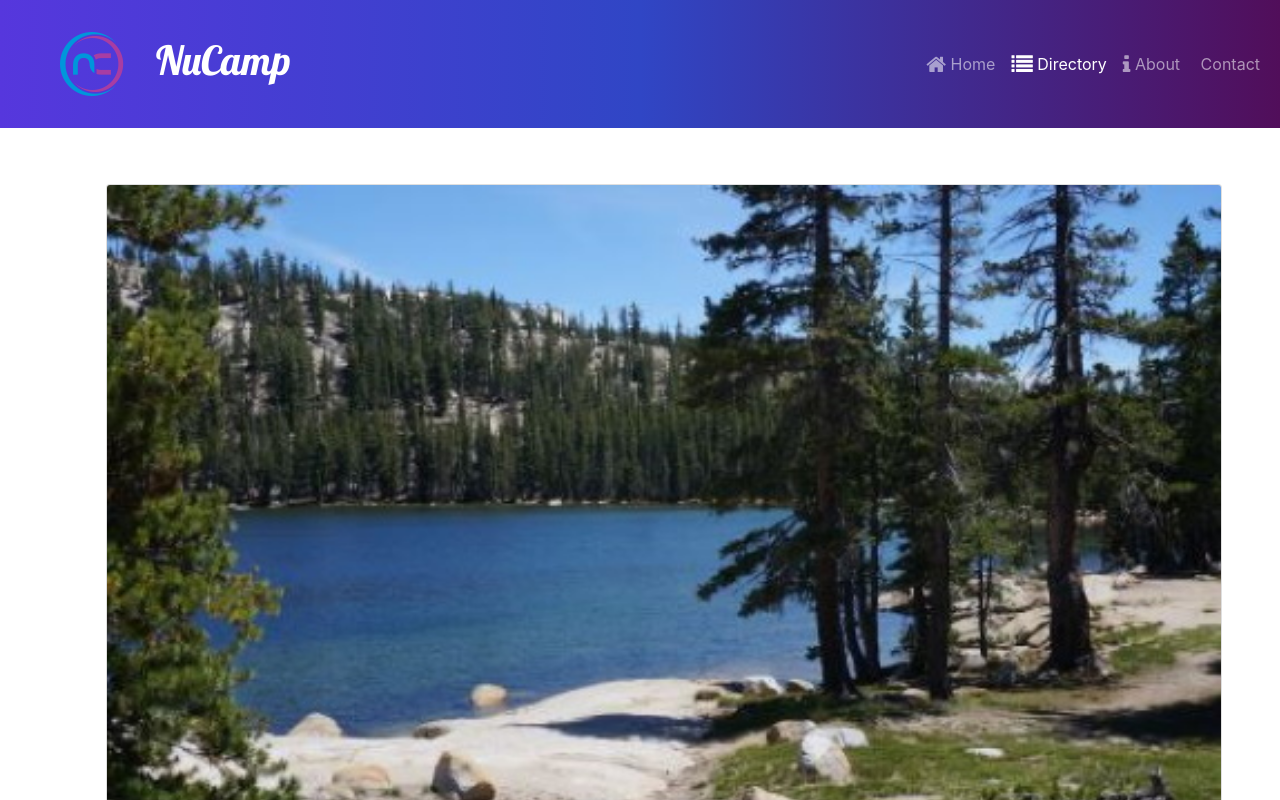
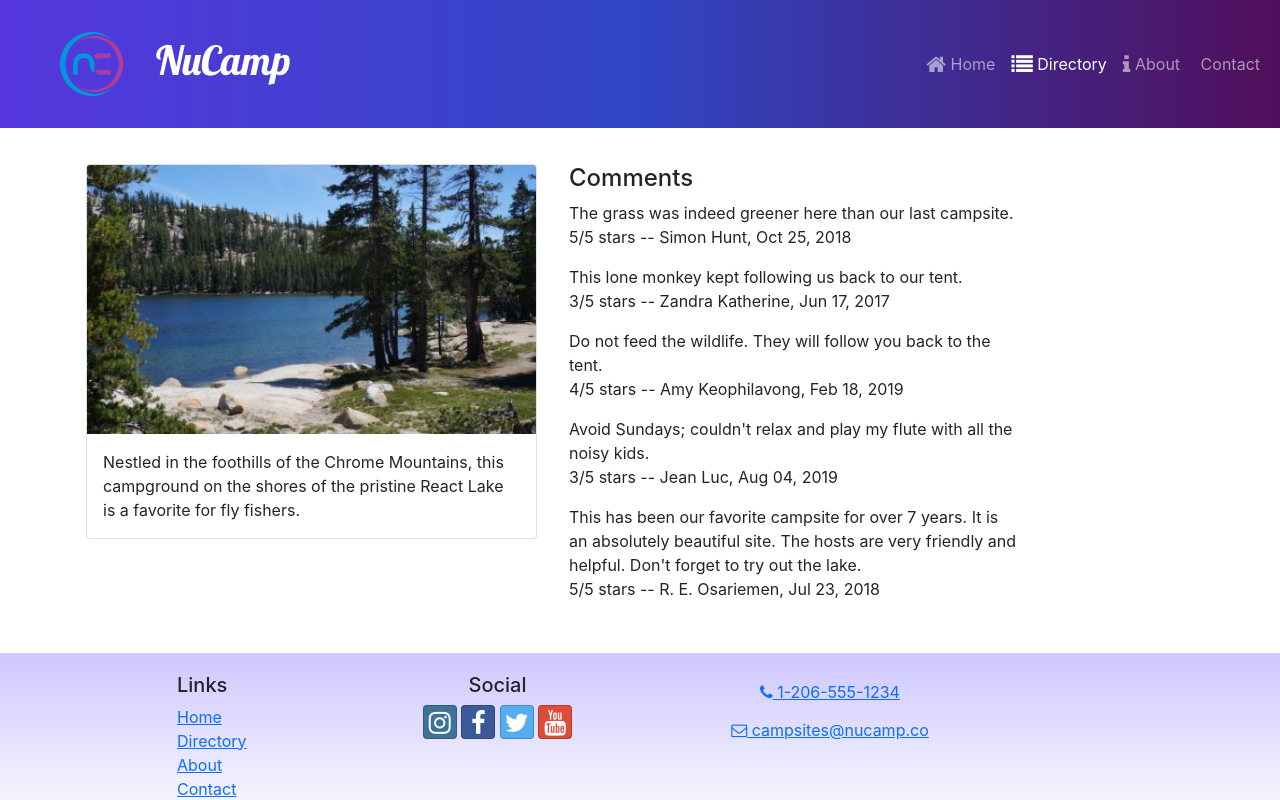
Before and after one commit to VittorioAltagracia/Camp-Website-Redux, a React (Create React App) app: page /directory/0 in a window 1280 px wide. Shown: the top 800 px of the page. Built offline with nearby package versions, Linux system fonts and the light colour scheme.

Commit message:
Added comments rendering

```diff
--- a/src/features/campsites/CampsiteDetail.js
+++ b/src/features/campsites/CampsiteDetail.js
@@ -4,7 +4,7 @@
   const { image, name, description } = campsite;
 
   return (
-    <Col md="12" className="m-4">
+    <Col md="5" className="m-1">
       <Card>
         <CardImg top src={image} alt={name} />
         <CardBody>
--- /dev/null
+++ b/src/features/comments/Comment.js
@@ -0,0 +1,15 @@
+import { formatDate } from "../../utils/formatDate";
+
+const Comment = ({ comment }) => {
+  const { text: commentText, rating, author, date } = comment;
+
+  return (
+    <p>
+      {commentText}
+      <br />
+      {rating}/5 stars -- {author}, {formatDate(date)}
+    </p>
+  );
+};
+
+export default Comment;
--- /dev/null
+++ b/src/features/comments/CommentSlice.js
@@ -0,0 +1,7 @@
+import { COMMENTS } from "../../app/shared/COMMENTS";
+
+export const selectCommentsByCampsiteId = (campsiteId) => {
+  return COMMENTS.filter(
+    (comment) => comment.campsiteId === parseInt(campsiteId)
+  );
+};
--- /dev/null
+++ b/src/features/comments/CommentsList.js
@@ -0,0 +1,25 @@
+import { Col } from "reactstrap";
+import Comment from "./Comment";
+import { selectCommentsByCampsiteId } from "./CommentSlice";
+
+const CommentsList = ({ campsiteId }) => {
+  const comments = selectCommentsByCampsiteId(campsiteId);
+
+  if (comments && comments.length > 0) {
+    return (
+      <Col md="5" className="m-1">
+        <h4>Comments</h4>
+        {comments.map((comment) => {
+          return <Comment key={comment.id} comment={comment} />;
+        })}
+      </Col>
+    );
+  }
+  return (
+    <Col md="5" className="m-1">
+      There are no comments for this campsite yet.
+    </Col>
+  );
+};
+
+export default CommentsList;
--- a/src/pages/CampsiteDetailPage.js
+++ b/src/pages/CampsiteDetailPage.js
@@ -2,6 +2,7 @@
 import { useParams } from "react-router-dom";
 import { selectCampsiteById } from "../features/campsites/campsitesSlice";
 import CampsiteDetail from "../features/campsites/CampsiteDetail";
+import CommentsList from "../features/comments/CommentsList";
 
 const CampsiteDetailPage = () => {
   const { campsiteId } = useParams();
@@ -10,6 +11,7 @@
     <Container>
       <Row>
         <CampsiteDetail campsite={campsite} />
+        <CommentsList campsiteId={campsiteId} />
       </Row>
     </Container>
   );
--- /dev/null
+++ b/src/utils/formatDate.js
@@ -0,0 +1,7 @@
+export const formatDate = (date) => {
+  return new Intl.DateTimeFormat("en-US", {
+    year: "numeric",
+    month: "short",
+    day: "2-digit",
+  }).format(new Date(Date.parse(date)));
+};
```
